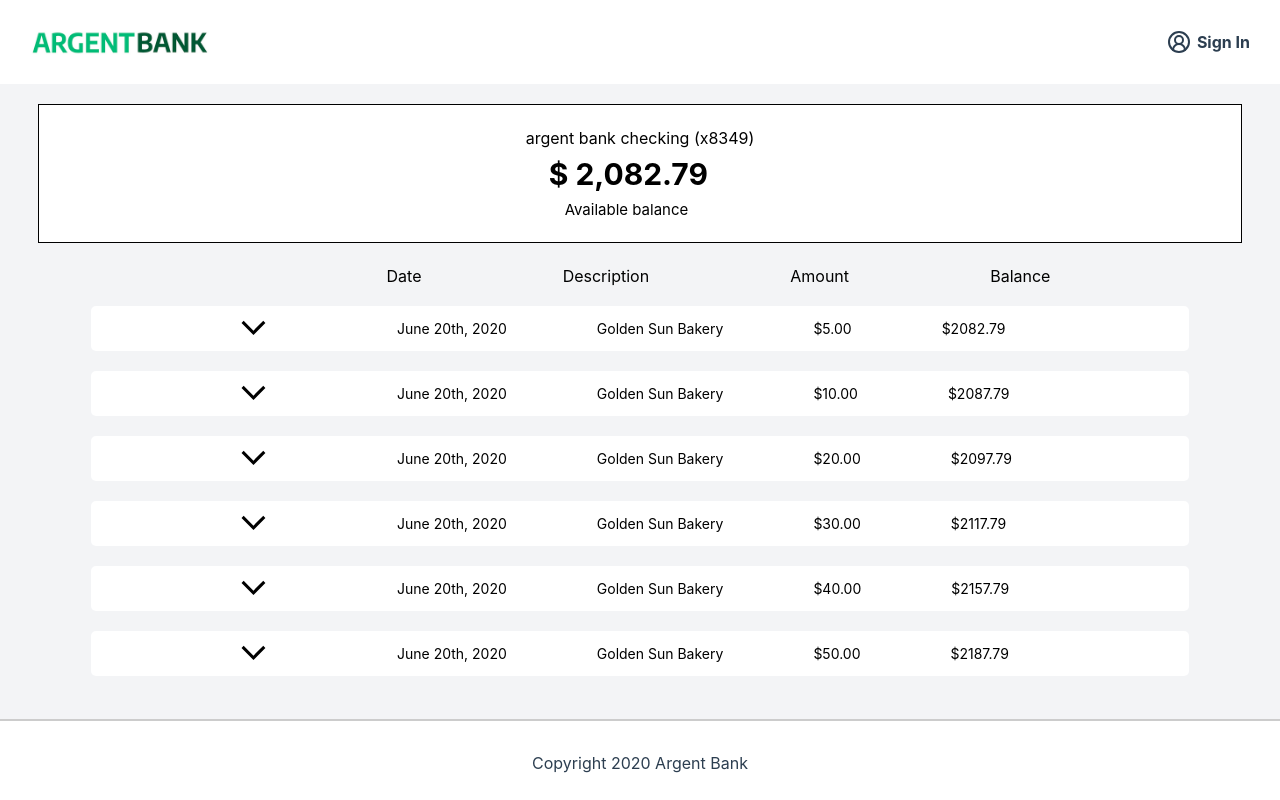
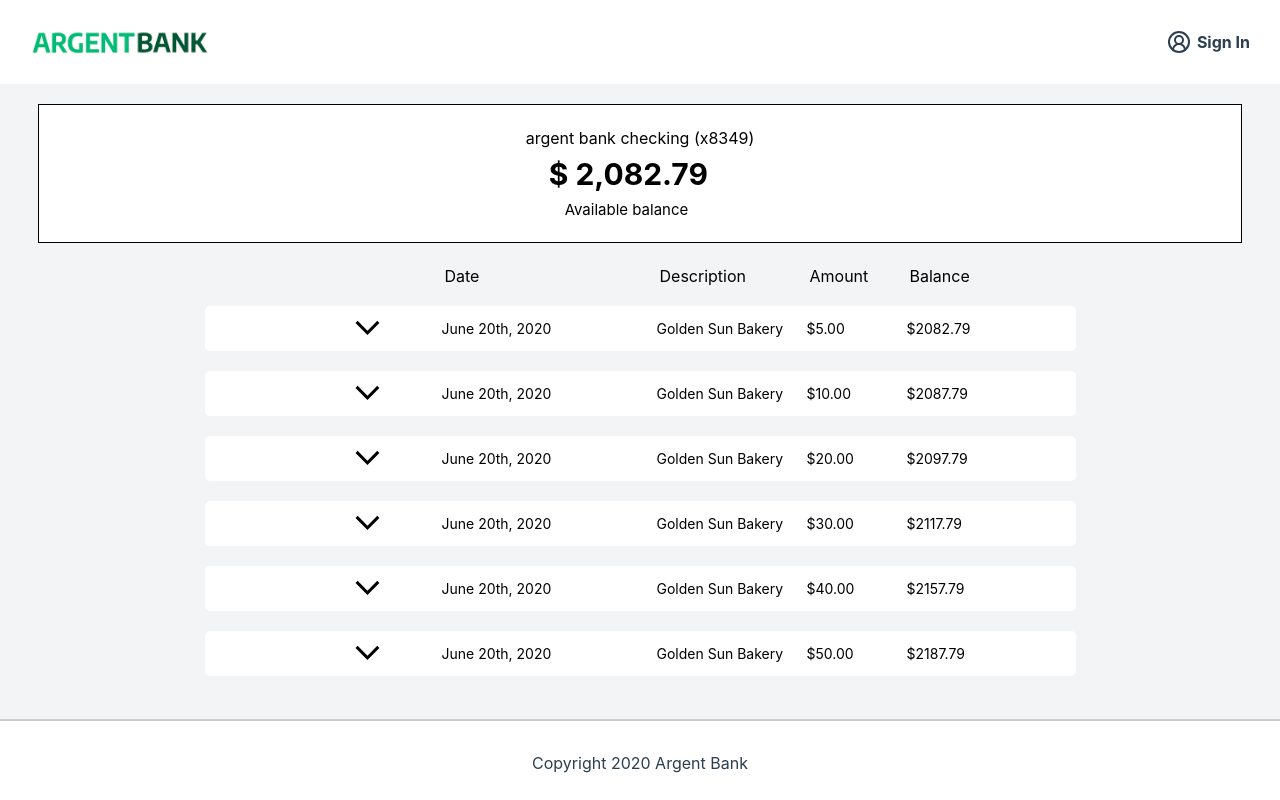
Before and after one commit to Mystekerinos/p13, a React (Create React App) app in the folder client/: page /transactions in a window 1280 px wide. Built offline with nearby package versions, Linux system fonts and the light colour scheme.

Commit message:
fix-css-transaction

```diff
--- a/client/src/assets/css/collapse.css
+++ b/client/src/assets/css/collapse.css
@@ -5,14 +5,11 @@
   margin-top: 20px;
   position: relative;
   align-items: center;
-  padding-right:150px;
   padding-left:150px;
 }
 .list-item p {
   color: black;
   font-size: 14px;
-  margin-right:21px;
-  margin-left:69px;
   text-transform: capitalize;
 }
 .list-item .icon-wrapper svg {
@@ -35,20 +32,28 @@
   background-color: #FFFFFF;
   color:black;
   flex-direction: column;
+  width:100%;
 }
 .transaction-type{
-  padding-top: 20px;
-  padding-left:298px;
-  padding-bottom:20px;
+background-color: #FFFFFF;
+  border-radius: 5px;
+  display: flex;
+  margin-top: 20px;
+  position: relative;
+  align-items: center;
+  padding-left: 233px;
+  font-size:14px;
 }
 .transaction-category {
   padding-top: 20px;
-  padding-left: 298px;
+  padding-left: 233px;
   padding-bottom: 20px;
+  font-size:14px;
 }
 .transaction-notes {
-  padding-top: 20px;
-  padding-left: 298px;
+  font-size: 14px;
+  padding-bottom:10px;
+  padding-left: 233px;
 
 }
 
@@ -56,6 +61,10 @@
   .list-item {
     width: 80%;
   }
+    .transaction-details {
+
+      width: 97%;
+    }
 }
 @media screen and (max-width: 768px) {
   .list-item p {
--- a/client/src/assets/css/transactions.css
+++ b/client/src/assets/css/transactions.css
@@ -64,7 +64,14 @@
     justify-content:center;
     gap:15%;
     color:black;
-    margin-left:157px;
+    padding-left: 150px;
+    padding-right: 150px;
+}
+.transaction-headers-container{
+    margin-left: 90px;
+    margin-right: 6px;
+    display: flex;
+    justify-content: center;
 }
 .account_description_transactions {
     display: flex;
@@ -74,6 +81,18 @@
     color: black;
     margin-top:23px;
     margin-bottom:23px;
+}
+.date{
+    width:215px;
+}
+.description {
+    width: 150px;
+}
+.amount {
+    width: 100px;
+}
+.balance {
+    width: 10px;
 }
 
 .account {
@@ -87,9 +106,7 @@
     padding: 1.5rem;
     text-align: left;
 }
-.balance{
-font-size: 50px;
-}
+
 .balance_price {
 font-size: 15px;
 margin-left:39px;
--- a/client/src/pages/transactions/Transactions.jsx
+++ b/client/src/pages/transactions/Transactions.jsx
@@ -84,10 +84,12 @@ const Transactions = () => {
         </div>
         <div className="transaction-body">
           <div className="transaction-headers">
-            <div className="transaction-header">Date</div>
-            <div className="transaction-header">Description</div>
-            <div className="transaction-header">Amount</div>
-            <div className="transaction-header">Balance</div>
+            <div className="transaction-headers-container">
+              <div className="transaction-header date">Date</div>
+              <div className="transaction-header description">Description</div>
+              <div className="transaction-header amount">Amount</div>
+              <div className="transaction-header balance">Balance</div>
+            </div>
           </div>
 
           {transactions.map((transaction) => (
@@ -95,10 +97,18 @@ const Transactions = () => {
               key={transaction.id}
               title={
                 <div className="transaction-summary">
-                  <p>{transaction.date}</p>
-                  <p>{transaction.description}</p>
-                  <p>{transaction.amount}</p>
-                  <p>{transaction.balance}</p>
+                  <div className="date">
+                    <p>{transaction.date}</p>
+                  </div>
+                  <div className="description">
+                    <p>{transaction.description}</p>
+                  </div>
+                  <div className="amount">
+                    <p>{transaction.amount}</p>
+                  </div>
+                  <div className="balance">
+                    <p>{transaction.balance}</p>
+                  </div>
                 </div>
               }
             >
```
